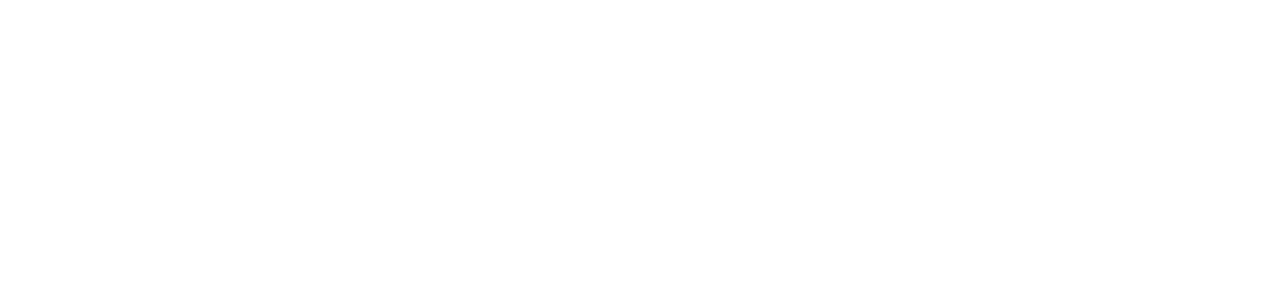
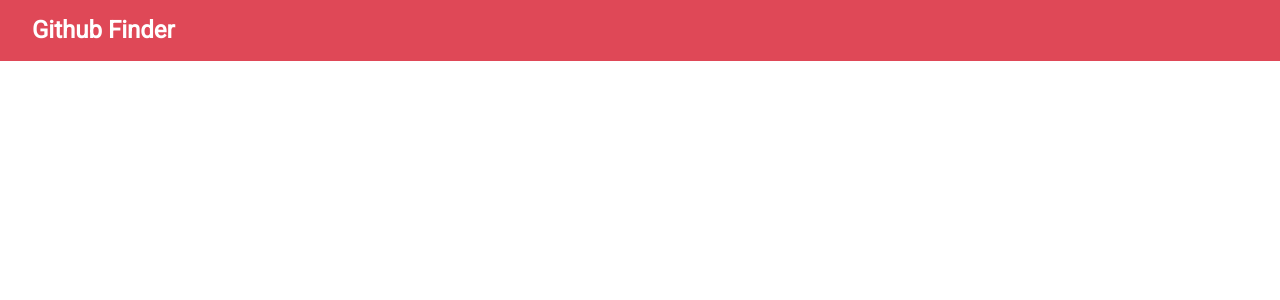
Before and after one commit to xhw1105/github-finder-challenge, a React (Create React App) app: page / in a window 1280 px wide. Shown: the top 300 px of the page. Built offline with nearby package versions, Linux system fonts and the light colour scheme.

Commit message:
Added Navbar.

```diff
--- a/src/App.js
+++ b/src/App.js
@@ -1,7 +1,12 @@
 import "./App.css";
+import Navbar from "./layout/components/Navbar";
 
 function App() {
-  return <div className='App'></div>;
+  return (
+    <div className='App'>
+      <Navbar />
+    </div>
+  );
 }
 
 export default App;
--- /dev/null
+++ b/src/layout/components/Navbar.js
@@ -0,0 +1,11 @@
+import React from "react";
+
+const Navbar = () => {
+  return (
+    <nav className='navbar bg-primary '>
+      <h1>Github Finder</h1>
+    </nav>
+  );
+};
+
+export default Navbar;
```
Also changed, not shown: src/layout/users/Users.js (added), 1 other file (tests, documents, lock files or other folders).
